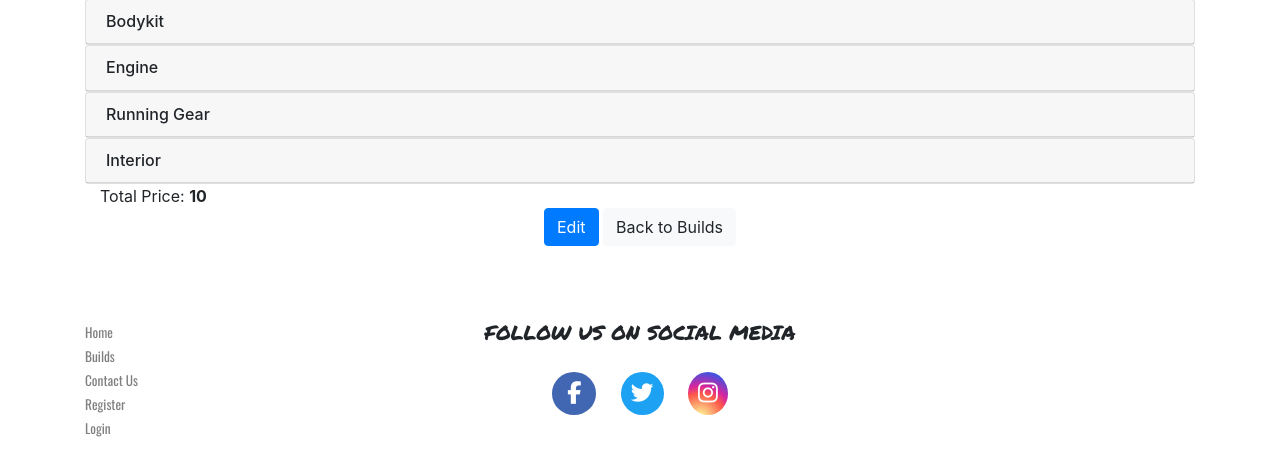
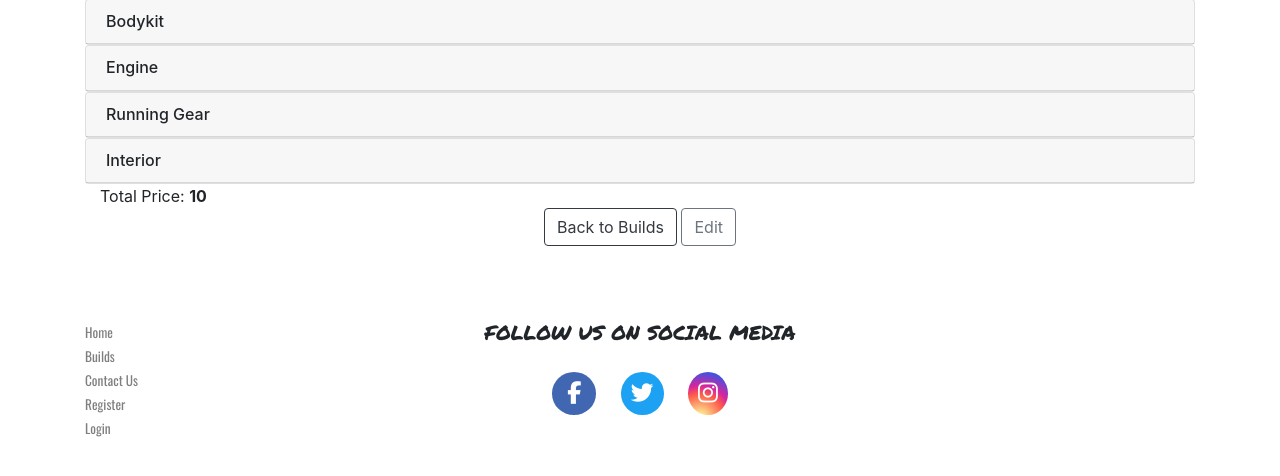
Before and after one commit to msped/AutoLog, a Flask app: template templates/view.html in a window 1280 px wide. Shown: the part 200-676 px from the top of the page. Run offline with Flask 2, Linux system fonts and the light colour scheme; the template is opened without the code that fills it: most values are stand-ins (such as "Sample title", 1, 10 or a date in 2020); some libraries are stand-ins or nearby versions.

Commit message:
Added boostrap buttons for visual indication

```diff
--- a/templates/view.html
+++ b/templates/view.html
@@ -563,8 +563,8 @@ View a build
 
 <!--Submit-->
 <div class="text-center">
-    <a class="btn btn-primary" href="{{ url_for('edit_record', build_id=build._id) }}">Edit</a>
-    <a class="btn btn-light" href="{{ url_for('builds') }}">Back to Builds</a>
+    <a class="btn btn-outline-dark" href="{{ url_for('builds') }}">Back to Builds</a>
+    <a class="btn btn-outline-secondary" href="{{ url_for('edit_record', build_id=build._id) }}">Edit</a>
 </div>
 
 {% endblock content %}
```
